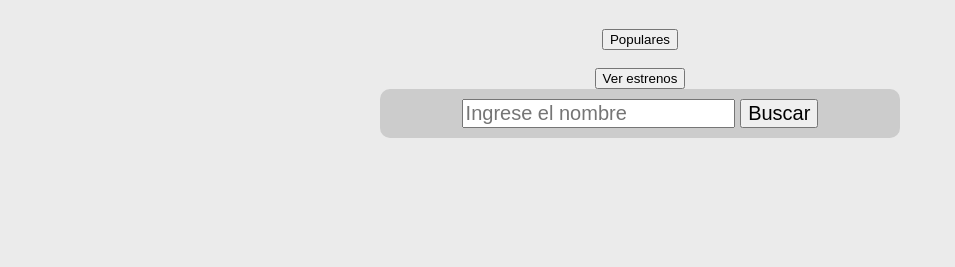
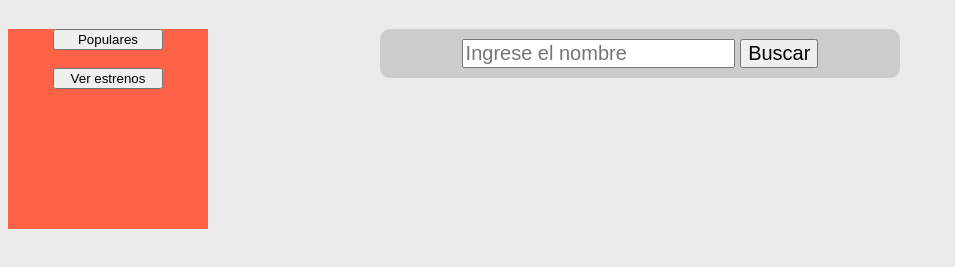
Before and after one commit to Jeronit1/TheMovieTB, a plain HTML site: page Index.html in a window 1280 px wide. Shown: the part 61-328 px from the top of the page, without its empty margins (0-955 px from the left). Drawn offline with Linux system fonts and the light colour scheme.

Commit message:
Update Styles.css

```diff
--- a/Styles.css
+++ b/Styles.css
@@ -80,3 +80,17 @@ body {
 .descripcion{
     font-size: 14px;
 }
+div.Contenedor{
+float: left;
+width: 200px;
+height: 200px;
+  background-color: tomato;
+ text-align: center;
+ align-items: center;
+ display: block;
+ justify-content: center;
+ margin: auto;
+}
+button.Centrado{
+    width: 110px; /* Para que no se rompa en dos líneas, y lo translade tal cual. */
+}
```
